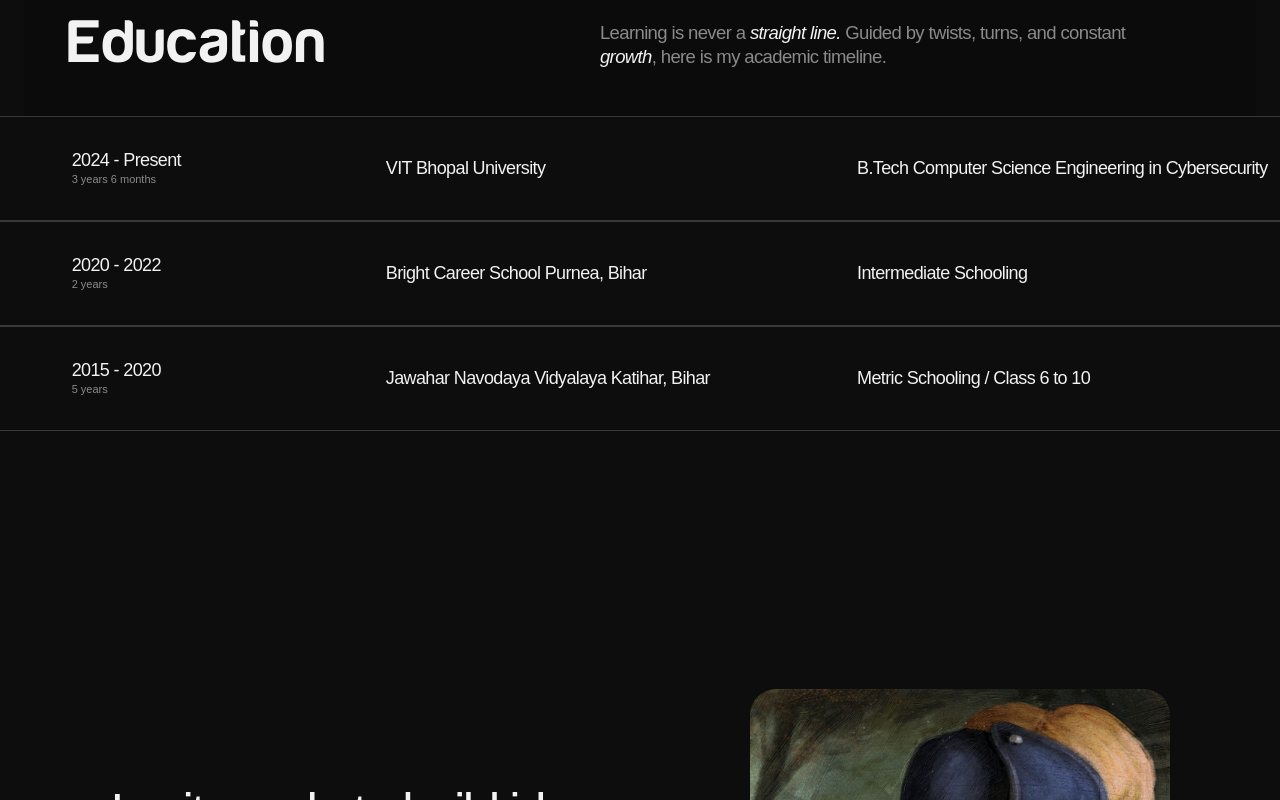
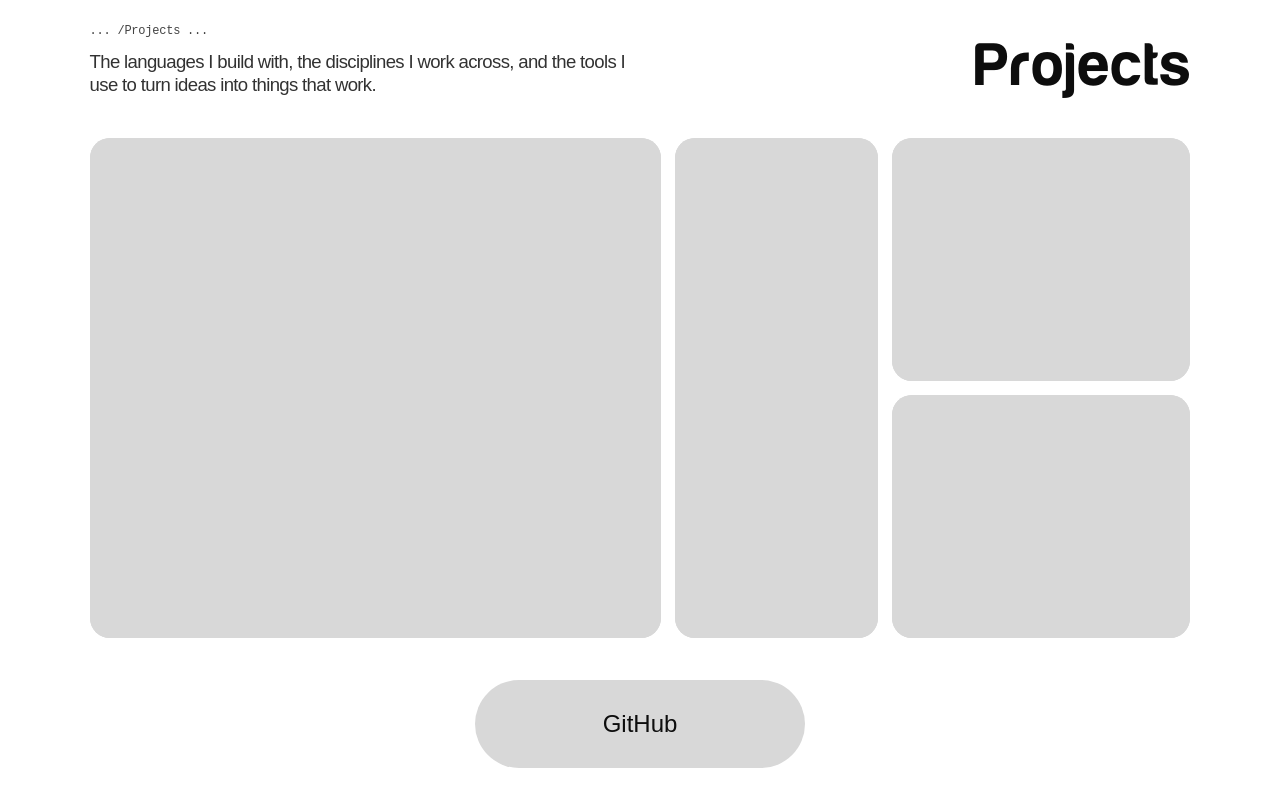
Before and after one commit to debuggerhimanshu/my-portfolio, a Next.js app: page / in a window 1280 px wide. Shown: the part 1860-2660 px from the top of the page. Built offline with nearby package versions, Linux system fonts and the light colour scheme.

Commit message:
Made the structure of the project section

```diff
--- a/app/page.tsx
+++ b/app/page.tsx
@@ -2,6 +2,7 @@
 import { Navbar } from "@/components/ui/Navbar";
 import { Hero } from "@/components/sections/Hero/Hero";
 import { About } from "@/components/sections/About/About";
+import { Projects } from "@/components/sections/Projects/Projects";
 import { Education } from "@/components/sections/Education/Education";
 import { EducationStory } from "@/components/sections/EducationStory/EducationStory";
 import { Toolchain } from "@/components/sections/Toolchain/Toolchain";
@@ -14,6 +15,7 @@
       <main>
           <Hero />
           <About />
+          <Projects />
           <Education />
           <EducationStory />
           <Toolchain />
--- /dev/null
+++ b/components/sections/Projects/Projects.module.css
@@ -0,0 +1,310 @@
+.projects {
+  position: relative;
+
+  width: 100vw;
+  margin-left: calc(50% - 50vw);
+
+  padding: 0 7vw 100px;
+
+  background: #ffffff;
+  color: #0d0d0d;
+}
+
+/* ─────────────────────────────
+   TOP BORDER
+───────────────────────────── */
+
+.topBorder {
+  width: 100%;
+
+  border-top: 1px solid rgba(255, 255, 255, 0.18);
+}
+
+/* ─────────────────────────────
+   HEADER
+───────────────────────────── */
+
+.header {
+  display: grid;
+  grid-template-columns: 1fr auto;
+  align-items: end;
+
+  width: min(1380px, 100%);
+  margin: 0 auto;
+
+  padding-top: 50px;
+  padding-bottom: 42px;
+}
+
+
+.headerCopy {
+  display: flex;
+  flex-direction: column;
+  align-items: flex-start;
+}
+
+.eyebrow {
+  margin-bottom: 10px;
+  color: rgb(67, 67, 67);
+  font-family: monospace;
+  font-size: 12px;
+  letter-spacing: -0.02em;
+}
+
+.description {
+  width: 100%;
+  max-width: 560px;
+
+  margin: 0;
+  padding-right: 0;
+
+  color: #323232;
+
+  font-family: Arial, Helvetica, sans-serif;
+  font-size: clamp(17px, 1.45vw, 21px);
+  font-weight: 400;
+  line-height: 1.25;
+  letter-spacing: -0.035em;
+}
+
+.title {
+  margin: 0;
+
+  color: inherit;
+
+  font-family: "Harabara", Arial, Helvetica, sans-serif;
+  font-size: clamp(48px, 4.8vw, 68px);
+  font-weight: 400;
+  line-height: 0.95;
+
+  justify-self: end;
+  align-self: end;
+
+  text-align: right;
+}
+
+.projects ::selection {
+  background: #000000;
+  color: #ffffff;
+}
+
+/* ─────────────────────────────
+   PROJECT GRID
+───────────────────────────── */
+
+.projectGrid {
+  width: min(1320px, 100%);
+
+  margin: 0 auto;
+
+  display: grid;
+
+  grid-template-columns:
+    minmax(0, 2.2fr)
+    minmax(0, 0.78fr)
+    minmax(0, 1.15fr);
+
+  grid-template-rows:
+    1fr
+    1fr;
+
+  gap: 14px;
+
+  height: 500px;
+}
+
+/* ─────────────────────────────
+   CARDS
+───────────────────────────── */
+
+.projectCard {
+  position: relative;
+
+  min-width: 0;
+  min-height: 0;
+
+  overflow: hidden;
+
+  border-radius: 20px;
+
+  background: #d8d8d8;
+}
+
+/* Large left card */
+
+.projectLarge {
+  grid-column: 1;
+  grid-row: 1 / 3;
+}
+
+/* Tall middle card */
+
+.projectTall {
+  grid-column: 2;
+  grid-row: 1 / 3;
+}
+
+/* Top-right */
+
+.projectSmall:nth-child(3) {
+  grid-column: 3;
+  grid-row: 1;
+}
+
+/* Bottom-right */
+
+.projectSmall:nth-child(4) {
+  grid-column: 3;
+  grid-row: 2;
+}
+
+/* ─────────────────────────────
+   PLACEHOLDER
+───────────────────────────── */
+
+.projectPlaceholder {
+  position: absolute;
+
+  inset: 0;
+
+  display: flex;
+  align-items: center;
+  justify-content: center;
+
+  color: rgba(13, 13, 13, 0);
+
+  font-family: Arial, Helvetica, sans-serif;
+  font-size: 16px;
+
+  background: #d8d8d8;
+}
+
+/* ─────────────────────────────
+   GITHUB
+───────────────────────────── */
+
+.githubWrapper {
+  display: flex;
+  justify-content: center;
+
+  padding-top: 42px;
+}
+
+.githubButton {
+  display: flex;
+  align-items: center;
+  justify-content: center;
+
+  width: 330px;
+  height: 88px;
+
+  border-radius: 999px;
+
+  background: #d8d8d8;
+  color: #0d0d0d;
+
+  font-family: Arial, Helvetica, sans-serif;
+  font-size: 24px;
+  font-weight: 400;
+
+  transition:
+    transform 250ms ease,
+    background 250ms ease;
+}
+
+.githubButton:hover {
+  transform: translateY(-4px);
+
+  background: #eeeeee;
+}
+
+/* ─────────────────────────────
+   TABLET
+───────────────────────────── */
+
+@media (max-width: 900px) {
+  .projects {
+    padding: 0 5vw 90px;
+  }
+
+  .header {
+    padding: 45px 0 45px;
+  }
+
+  .projectGrid {
+    height: 450px;
+
+    grid-template-columns:
+      minmax(0, 1.8fr)
+      minmax(0, 0.8fr)
+      minmax(0, 1.1fr);
+  }
+
+  .githubButton {
+    width: 280px;
+    height: 72px;
+
+    font-size: 21px;
+  }
+}
+
+/* ─────────────────────────────
+   MOBILE
+───────────────────────────── */
+
+@media (max-width: 650px) {
+  .projects {
+    padding: 0 18px 70px;
+  }
+
+  .header {
+    padding: 38px 0 32px;
+  }
+
+  .title {
+    font-size: clamp(58px, 18vw, 86px);
+  }
+
+  .projectGrid {
+    height: auto;
+
+    grid-template-columns: 1fr;
+
+    grid-template-rows: none;
+
+    gap: 12px;
+  }
+
+  .projectCard {
+    min-height: 260px;
+  }
+
+  .projectLarge,
+  .projectTall,
+  .projectSmall:nth-child(3),
+  .projectSmall:nth-child(4) {
+    grid-column: auto;
+    grid-row: auto;
+  }
+
+  .projectLarge {
+    min-height: 360px;
+  }
+
+  .projectTall {
+    min-height: 360px;
+  }
+
+  .githubWrapper {
+    padding-top: 30px;
+  }
+
+  .githubButton {
+    width: 100%;
+    max-width: 330px;
+
+    height: 68px;
+
+    font-size: 20px;
+  }
+}
--- /dev/null
+++ b/components/sections/Projects/Projects.tsx
@@ -0,0 +1,73 @@
+"use client";
+
+import styles from "./Projects.module.css";
+
+const projects = [
+  {
+    id: "project-1",
+    title: "CampusFlow",
+    className: styles.projectLarge,
+  },
+  {
+    id: "project-2",
+    title: "DeepTrust",
+    className: styles.projectTall,
+  },
+  {
+    id: "project-3",
+    title: "CipherNote",
+    className: styles.projectSmall,
+  },
+  {
+    id: "project-4",
+    title: "Portfolio",
+    className: styles.projectSmall,
+  },
+];
+
+export function Projects() {
+  return (
+    <section id="projects" className={styles.projects}>
+      <div className={styles.topBorder} />
+
+      <div className={styles.header}>
+        <div className={styles.headerCopy}>
+          <span className={styles.eyebrow}>
+            ... /Projects ...
+          </span>
+
+          <p className={styles.description}>
+            The languages I build with, the disciplines I
+            work across, and the tools I use to turn ideas
+            into things that work.
+          </p>
+        </div>
+        <h2 className={styles.title}>Projects</h2>
+      </div>
+
+      <div className={styles.projectGrid}>
+        {projects.map((project) => (
+          <article
+            key={project.id}
+            className={`${styles.projectCard} ${project.className}`}
+          >
+            <div className={styles.projectPlaceholder}>
+              <span>{project.title}</span>
+            </div>
+          </article>
+        ))}
+      </div>
+
+      <div className={styles.githubWrapper}>
+        <a
+          href="https://github.com/debuggerhimanshu"
+          target="_blank"
+          rel="noopener noreferrer"
+          className={styles.githubButton}
+        >
+          GitHub
+        </a>
+      </div>
+    </section>
+  );
+}
```
